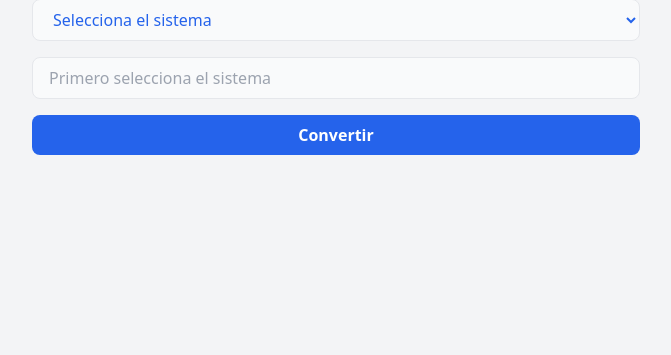
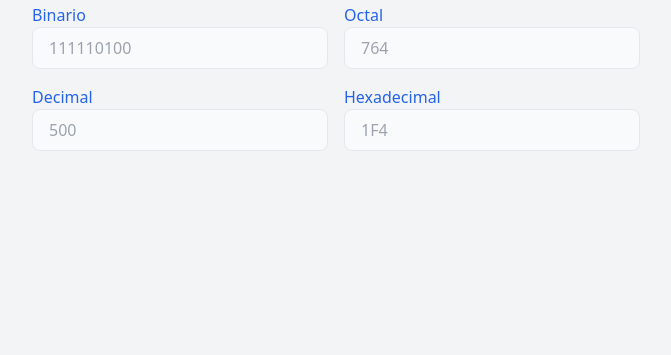
Before and after one commit to armandodev/numerical-systems, an Astro site: page / in a window 1280 px wide. Shown: the part 343-698 px from the top of the page, without its empty margins (304-975 px from the left). Built offline with nearby package versions, Linux system fonts and the light colour scheme; Astro itself is replaced by a stand-in of ours.

Commit message:
Redesigned the way in which results are calculated and displayed

```diff
--- a/src/components/Converter.jsx
+++ b/src/components/Converter.jsx
@@ -1,182 +1,176 @@
 import { useState } from "react";
+import {
+  isValidBin,
+  isValidDec,
+  isValidOct,
+  isValidHex,
+  decimalToAny,
+  anyToDecimal,
+} from "@utils/converter";
+import Input from "@components/Input";
 
 export default function Converter() {
-  const [from, setFrom] = useState(0);
-  const [number, setNumber] = useState("");
   const [binary, setBinary] = useState("");
+  const [binaryError, setBinaryError] = useState("");
   const [octal, setOctal] = useState("");
+  const [octalError, setOctalError] = useState("");
   const [decimal, setDecimal] = useState("");
+  const [decimalError, setDecimalError] = useState("");
   const [hexadecimal, setHexadecimal] = useState("");
-  const [error, setError] = useState("");
+  const [hexadecimalError, setHexadecimalError] = useState("");
 
-  const numberPlaceholder = from
-    ? "Ingresa el número a convertir"
-    : "Primero selecciona el sistema";
+  const handleBinaryChange = (e) => {
+    const value = e.target.value;
 
-  function decimalToAny(number, base) {
-    if (number === 0) return "0";
-    let result = "",
-      remaining;
-    let num = Math.abs(number);
+    setBinaryError("");
 
-    while (num > 0) {
-      remaining = num % base;
-      if (remaining > 9 && base === 16) {
-        remaining = String.fromCharCode(remaining + 87);
-      }
-      result = remaining + result;
-      num = Math.floor(num / base);
-    }
-
-    return number < 0 ? "-" + result : result;
-  }
-
-  function anyToDecimal(number, base) {
-    let decimal = 0;
-    const digits = number.toLowerCase().split("").reverse();
-    for (let i = 0; i < digits.length; i++) {
-      const digit = digits[i];
-      if (digit >= "a" && digit <= "f") {
-        decimal += (digit.charCodeAt(0) - 87) * Math.pow(base, i);
-      } else {
-        decimal += parseInt(digit) * Math.pow(base, i);
-      }
-    }
-    return decimal;
-  }
-
-  const convert = (from, number) => {
-    let decimalNumber;
-    switch (parseInt(from)) {
-      case 1:
-        decimalNumber = anyToDecimal(number, 2);
-        break;
-      case 2:
-        decimalNumber = anyToDecimal(number, 8);
-        break;
-      case 3:
-        decimalNumber = parseInt(number);
-        break;
-      case 4:
-        decimalNumber = anyToDecimal(number, 16);
-        break;
-      default:
-        setError("Sistema de numeración no válido");
+    if (value === "") {
+      setBinary("");
+      setOctal("");
+      setDecimal("");
+      setHexadecimal("");
       return;
     }
 
-    setBinary(decimalToAny(decimalNumber, 2));
-    setOctal(decimalToAny(decimalNumber, 8));
-    setDecimal(decimalNumber.toString());
-    setHexadecimal(decimalToAny(decimalNumber, 16));
-  };
-
-  function handleSubmit(e) {
-    e.preventDefault();
-
-    if (from === "4" && !/^[0-9a-fA-F]+$/.test(number)) {
-      setError("Ingresa un número hexadecimal válido");
-      return;
-    } else if (from === "3" && !/^-?\d+$/.test(number)) {
-      setError("Ingresa un número decimal válido");
-      return;
-    } else if (from === "2" && !/^[0-7]+$/.test(number)) {
-      setError("Ingresa un número octal válido");
-      return;
-    } else if (from === "1" && !/^[0-1]+$/.test(number)) {
-      setError("Ingresa un número binario válido");
-      return;
-    } else if (from === "0") {
-      setError("Selecciona un sistema válido");
+    if (!isValidBin(value)) {
+      setBinaryError("Solo 0, 1 y .");
       return;
     }
 
-    setError("");
-    convert(from, number);
+    setOctalError("");
+    setDecimalError("");
+    setHexadecimalError("");
+    setBinary(value);
+    setOctal(decimalToAny(anyToDecimal(value, 2), 8));
+    setDecimal(anyToDecimal(value, 2));
+    setHexadecimal(decimalToAny(anyToDecimal(value, 2), 16));
+  };
+
+  const handleOctalChange = (e) => {
+    const value = e.target.value;
+
+    setOctalError("");
+
+    if (value === "") {
+      setBinary("");
+      setOctal("");
+      setDecimal("");
+      setHexadecimal("");
+      return;
     }
+
+    if (!isValidOct(value)) {
+      setOctalError("Solo 0 a 7 y .");
+      return;
+    }
+
+    setBinaryError("");
+    setDecimalError("");
+    setHexadecimalError("");
+    setBinary(decimalToAny(anyToDecimal(value, 8), 2));
+    setOctal(value);
+    setDecimal(anyToDecimal(value, 8));
+    setHexadecimal(decimalToAny(anyToDecimal(value, 8), 16));
+  };
+
+  const handleDecimalChange = (e) => {
+    const value = e.target.value;
+
+    setDecimalError("");
+
+    if (value === "") {
+      setBinary("");
+      setOctal("");
+      setDecimal("");
+      setHexadecimal("");
+      return;
+    }
+
+    if (!isValidDec(value)) {
+      setDecimalError("Solo números y .");
+      return;
+    }
+
+    setBinaryError("");
+    setOctalError("");
+    setHexadecimalError("");
+    setDecimal(value);
+    setBinary(decimalToAny(value, 2));
+    setOctal(decimalToAny(value, 8));
+    setHexadecimal(decimalToAny(value, 16));
+  };
+
+  const handleHexChange = (e) => {
+    const value = e.target.value.toUpperCase();
+
+    setHexadecimalError("");
+
+    if (value === "") {
+      setBinary("");
+      setOctal("");
+      setDecimal("");
+      setHexadecimal("");
+      return;
+    }
+
+    if (!isValidHex(value)) {
+      setHexadecimalError("Solo números, A-F y .");
+      return;
+    }
+
+    setBinaryError("");
+    setOctalError("");
+    setDecimalError("");
+    setBinary(decimalToAny(anyToDecimal(value, 16), 2));
+    setOctal(decimalToAny(anyToDecimal(value, 16), 8));
+    setDecimal(anyToDecimal(value, 16));
+    setHexadecimal(value);
+  };
 
   return (
     <main>
-      <section className="max-w-screen-sm mx-auto min-h-[75vh] px-4 py-8 grid grid-cols-1 gap-4 place-items-center">
-        <article className="w-full grid gap-4">
+      <section className="max-w-screen-sm mx-auto min-h-[75vh] px-4 py-8 flex flex-col items-center justify-center gap-4">
         <h1 className="text-4xl font-bold">
           Convertidor de sistemas numéricos
-            <span className="sr-only">
-              {" "}
-              (Binario, Octal, Decimal, Hexadecimal)
-            </span>
         </h1>
 
-          <form className="w-full grid gap-4" onSubmit={handleSubmit}>
-            {error && (
-              <p className="bg-red-600 text-white text-sm font-bold py-2 px-4 rounded-lg">
-                {error}
-              </p>
-            )}
+        <form className="w-full grid grid-cols-1 sm:grid-cols-2 gap-4">
+          <Input
+            id={"binary"}
+            label="Binario"
+            placeholder="111110100"
+            value={binary}
+            onChange={handleBinaryChange}
+            error={binaryError}
+          />
 
-            <label>
-              <span className="sr-only">Sistema de numeración</span>
-              <select
-                className="w-full border border-gray-200 dark:border-gray-700 py-2 px-4 focus:outline-none focus:border-blue-600 dark:focus:border-blue-400 rounded-lg bg-gray-50 dark:bg-gray-900"
-                id="from"
-                value={from}
-                onChange={(e) => setFrom(e.target.value)}
-              >
-                <option value="0" disabled>
-                  Selecciona el sistema
-                </option>
-                <option value="1">Binario</option>
-                <option value="2">Octal</option>
-                <option value="3">Decimal</option>
-                <option value="4">Hexadecimal</option>
-              </select>
-            </label>
+          <Input
+            id={"octal"}
+            label="Octal"
+            placeholder="764"
+            value={octal}
+            onChange={handleOctalChange}
+            error={octalError}
+          />
 
-            <label>
-              <span className="sr-only">Número a convertir</span>
-              <input
-                className={`w-full border border-gray-200 dark:border-gray-700 py-2 px-4 focus:outline-none focus:border-blue-600 dark:focus:border-blue-400 rounded-lg bg-gray-50 dark:bg-gray-900 ${
-                  !from && "cursor-not-allowed"
-                }`}
-                type="text"
-                id="number"
-                value={number}
-                placeholder={numberPlaceholder}
-                {...(!from && { disabled: true })}
-                onChange={(e) => setNumber(e.target.value)}
+          <Input
+            id={"decimal"}
+            label="Decimal"
+            placeholder="500"
+            value={decimal}
+            onChange={handleDecimalChange}
+            error={decimalError}
           />
-            </label>
 
-            <button
-              className="w-full bg-blue-600 hover:bg-blue-700 text-white font-bold py-2 px-4 rounded-lg"
-              type="submit"
-            >
-              Convertir
-            </button>
+          <Input
+            id={"hexadecimal"}
+            label="Hexadecimal"
+            placeholder="1F4"
+            value={hexadecimal}
+            onChange={handleHexChange}
+            error={hexadecimalError}
+          />
         </form>
-        </article>
-
-        {!error && binary && octal && decimal && hexadecimal && (
-          <>
-            <article className="w-full max-w-screen-sm mx-auto break-all text-lg">
-              <h3 className="text-4xl font-bold mb-4">Resultados:</h3>
-              <p>Binario: {binary}</p>
-              <p>Octal: {octal}</p>
-              <p>Decimal: {decimal}</p>
-              <p>Hexadecimal: {hexadecimal}</p>
-            </article>
-
-            <article className="w-full max-w-screen-sm mx-auto grid grid-cols-1 gap-4 place-items-center">
-              <h2 className="text-4xl font-bold">
-                Procedimientos: ¿Cómo llegar al resultado?
-              </h2>
-
-              <p className="text-gray-600 dark:text-gray-400">
-                Próximamente...
-              </p>
-            </article>
-          </>
-        )}
       </section>
     </main>
   );
--- /dev/null
+++ b/src/components/Input.jsx
@@ -0,0 +1,30 @@
+export default function Input({
+  id,
+  label,
+  placeholder,
+  type = "text",
+  value,
+  onChange,
+  error,
+}) {
+  return (
+    <label>
+      {error ? (
+        <span className="text-red-600">{error}</span>
+      ) : (
+        <span>{label}</span>
+      )}
+      <input
+        className={`w-full border border-gray-200 dark:border-gray-700 py-2 px-4 focus:outline-none focus:border-blue-600 dark:focus:border-blue-400 rounded-lg bg-gray-50 dark:bg-gray-900 ${
+          error &&
+          "border-red-600 dark:border-red-400 focus:border-red-600 dark:focus:border-red-400 text-red-600 dark:text-red-400"
+        }`}
+        type={type}
+        id={id}
+        placeholder={placeholder}
+        value={value}
+        onChange={onChange}
+      />
+    </label>
+  );
+}
--- /dev/null
+++ b/src/utils/converter.js
@@ -0,0 +1,84 @@
+const BIN_REGEX = /^[0-1]+$/;
+const FRAC_BIN_REGEX = /^[0-1]+\.[0-1]+$/;
+const OCT_REGEX = /^[0-7]+$/;
+const FRAC_OCT_REGEX = /^[0-7]+\.[0-7]+$/;
+const DEC_REGEX = /^[0-9]+$/;
+const FRAC_DEC_REGEX = /^[0-9]+\.[0-9]+$/;
+const HEX_REGEX = /^[0-9a-fA-F]+$/;
+const FRAC_HEX_REGEX = /^[0-9a-fA-F]+\.[0-9a-fA-F]+$/;
+
+export function isValidBin(number) {
+  if (/^[0-1]+\.$/.test(number)) {
+    return true;
+  }
+  return number.includes(".")
+    ? FRAC_BIN_REGEX.test(number)
+    : BIN_REGEX.test(number);
+}
+
+export function isValidOct(number) {
+  if (/^[0-7]+\.$/.test(number)) {
+    return true;
+  }
+  return number.includes(".")
+    ? FRAC_OCT_REGEX.test(number)
+    : OCT_REGEX.test(number);
+}
+
+export function isValidDec(number) {
+  if (/^[0-9]+\.$/.test(number)) {
+    return true;
+  }
+  return number.includes(".")
+    ? FRAC_DEC_REGEX.test(number)
+    : DEC_REGEX.test(number);
+}
+
+export function isValidHex(number) {
+  if (/^[0-9a-fA-F]+\.$/.test(number)) {
+    return true;
+  }
+  return number.includes(".")
+    ? FRAC_HEX_REGEX.test(number)
+    : HEX_REGEX.test(number);
+}
+
+function decimalToHex(number) {
+  if (number >= 10 && number <= 15) {
+    return String.fromCharCode(number + 55);
+  } else if (number >= 0 && number <= 9) {
+    return number;
+  }
+}
+
+function hexToDecimal(number) {
+  if (number >= "A" && number <= "F") {
+    return number.charCodeAt(0) - 55;
+  } else if (number >= "0" && number <= "9") {
+    return number;
+  }
+}
+
+export function decimalToAny(number, base) {
+  if (number === 0) return "0";
+  let result = "";
+
+  while (number > 0) {
+    result += decimalToHex(number % base);
+    number = Math.floor(number / base);
+  }
+
+  return result.split("").reverse().join("");
+}
+
+export function anyToDecimal(number, base) {
+  let decimal = 0;
+  const digits = number.split("").reverse();
+
+  while (digits.length > 0) {
+    const digit = digits.pop();
+    decimal += parseInt(hexToDecimal(digit)) * Math.pow(base, digits.length);
+  }
+
+  return decimal;
+}
```
Lines whose indentation alone changed are shown as unchanged.
